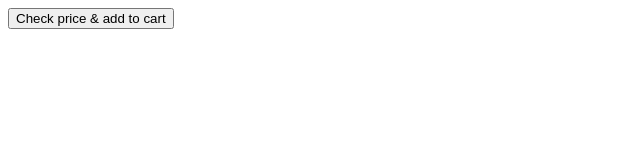
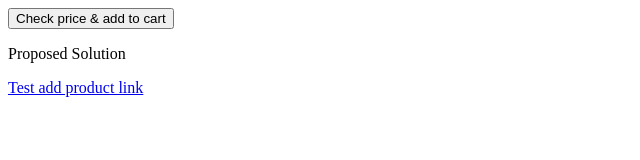
Before and after one commit to aryden-acadaca/aryden-acadaca.github.io, a plain HTML site: page index.html in a window 1280 px wide. Shown: the whole page, without its empty margins (0-640 px from the left). Drawn offline with Linux system fonts and the light colour scheme.

Commit message:
Update index.html

```diff
--- a/index.html
+++ b/index.html
@@ -3,3 +3,6 @@
         <span>Check price &amp; add to cart</span>
     </button>
 </form>
+
+<p>Proposed Solution</p>
+<a href='https://checkout-430.reservebar.com/cart/add/38264316919993?attributes[ga]=2.112485444.1704951361.1629309845-1149752324.1629309845'>Test add product link</a>
```
